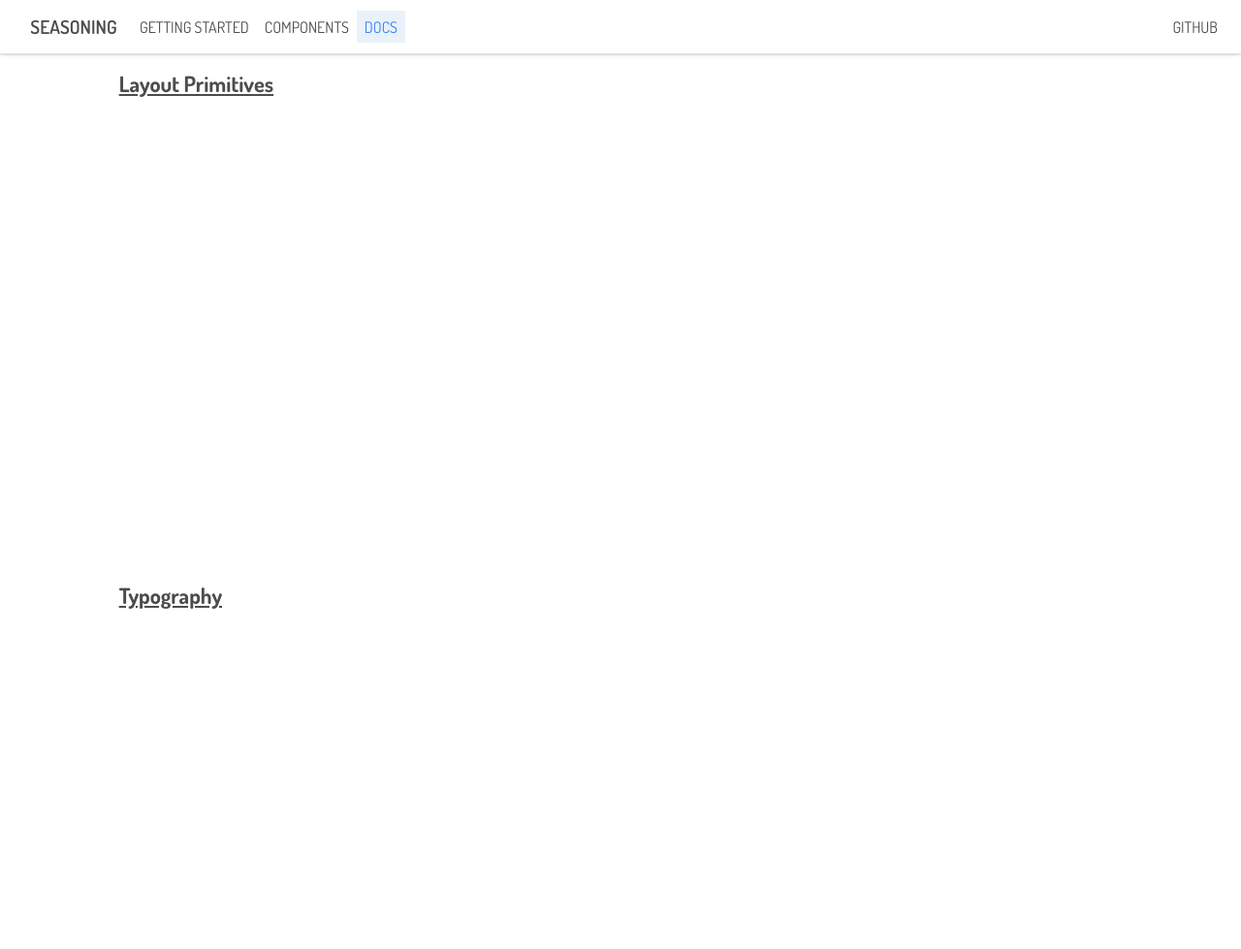
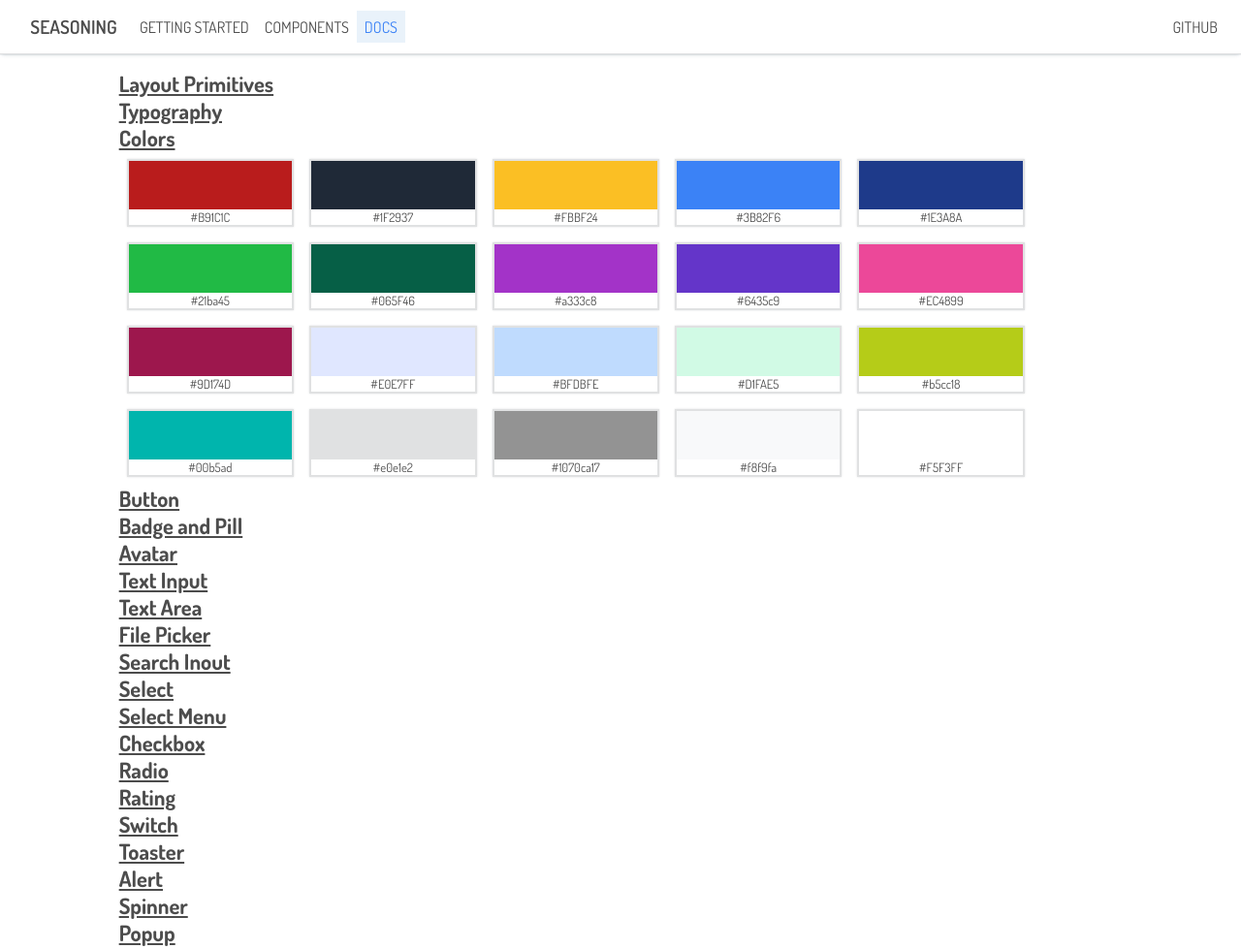
Before and after one commit to SarthakSam/seasoning-ui, a plain HTML site: page docs.html in a window 1280 px wide. Shown: the top 979 px of the page at 97% size. Drawn offline with Linux system fonts and the light colour scheme.

Commit message:
Feat: added and completed colors section in docs

```diff
--- a/components.css
+++ b/components.css
@@ -208,6 +208,10 @@
 }
 
 .card__img > img{
+    width: 100%;
+}
+
+.card__placeholder {
     width: 100%;
 }
 
--- /dev/null
+++ b/components/colors.css
@@ -0,0 +1,151 @@
+:root {
+    --color-red: #B91C1C;
+    --color-black: #1F2937;
+    --color-yellow: #FBBF24;
+    --color-blue: #3B82F6;
+    --color-dark-blue: #1E3A8A;
+    --color-green: #21ba45;
+    --color-dark-green:#065F46;
+    --color-purple: #a333c8;
+    --color-violet: #6435c9;
+    --color-pink: #EC4899;
+    --color-dark-pink: #9D174D;
+    --color-light-indigo: #E0E7FF;
+    --color-light-blue: #BFDBFE;
+    --color-light-green: #D1FAE5;
+    --color-olive: #b5cc18;
+    --color-teal: #00b5ad;
+    --color-grey: #e0e1e2;
+    --color-white: #F5F3FF;
+    --color-dark-grey: rgba(120, 120, 120, 0.8);
+    --color-light-grey: #f8f9fa;
+
+    --font-color: rgba(0, 0, 0, 0.7);
+    --primary-color: var(--color-blue);
+}
+
+.bg-red {
+     background: var(--color-red);
+}
+.text-red {
+    color: var(--color-red);
+}
+
+.bg-black {
+    background: var(--color-black);
+}
+.text-black {
+   color: var(--color-black);
+}
+
+.bg-yellow {
+    background: var(--color-yellow);
+}
+.text-yellow {
+   color: var(--color-yellow);
+}
+
+.bg-blue {
+    background: var(--color-blue);
+}
+.text-blue {
+   color: var(--color-blue);
+}
+
+.bg-dark-blue {
+    background: var(--color-dark-blue);
+}
+.text-dark-blue {
+   color: var(--color-dark-blue);
+}
+
+.bg-green {
+    background: var(--color-green);
+}
+.text-green {
+   color: var(--color-green);
+}
+
+.bg-dark-green {
+    background: var(--color-dark-green);
+}
+.text-dark-green {
+   color: var(--color-dark-green);
+}
+
+.bg-purple {
+    background: var(--color-purple);
+}
+.text-purple {
+   color: var(--color-purple);
+}
+
+.bg-violet {
+    background: var(--color-violet);
+}
+.text-violet {
+   color: var(--color-violet);
+}
+
+.bg-pink {
+    background: var(--color-pink);
+}
+.text-pink {
+   color: var(--color-pink);
+}
+
+.bg-dark-pink {
+    background: var(--color-dark-pink);
+}
+.text-dark-pink {
+   color: var(--color-dark-pink);
+}
+
+.bg-light-indigo {
+    background: var(--color-light-indigo);
+}
+.text-light-indigo {
+   color: var(--color-light-indigo);
+}
+
+.bg-light-green {
+    background: var(--color-light-green);
+}
+.text-light-green {
+   color: var(--color-light-green);
+}
+
+.bg-light-blue {
+    background: var(--color-light-blue);
+}
+.text-light-blue {
+   color: var(--color-light-blue);
+}
+
+.bg-olive {
+    background: var(--color-olive);
+}
+.text-olive {
+   color: var(--color-olive);
+}
+
+.bg-teal {
+    background: var(--color-teal);
+}
+.text-teal {
+   color: var(--color-teal);
+}
+
+.bg-grey {
+    background: var(--color-grey);
+}
+.text-grey {
+   color: var(--color-grey);
+}
+
+.bg-white {
+    background: var(--color-white);
+}
+.text-white {
+   color: var(--color-white);
+}
--- a/components/index.css
+++ b/components/index.css
@@ -1,5 +1,6 @@
 @import url('https://fonts.googleapis.com/css2?family=Dosis:wght@200;300;400;500;600;700;800&display=swap');
 
+@import url('./colors.css');
 @import url('./layout-primitives.css');
 
 * {
--- a/docs.css
+++ b/docs.css
@@ -41,6 +41,21 @@
     padding: 1em;
 }
 
-.docs__section div {
+/* .color {
+    flex: 0 0 100px;
+    height: 40px;
+    margin: 10px;
+    border-radius: 5px;
+} */
+
+/* .docs__section div {
     height: 500px;
+} */
+
+.card--colors .card__placeholder {
+    height: 50px;
 }
+
+.card--colors {
+    text-align: center;
+}
--- a/docs.html
+++ b/docs.html
@@ -7,7 +7,7 @@
     <title>Easy UI</title>
     <link rel="stylesheet" href="https://cdnjs.cloudflare.com/ajax/libs/font-awesome/5.15.2/css/all.min.css" integrity="sha512-HK5fgLBL+xu6dm/Ii3z4xhlSUyZgTT9tuc/hSrtw6uzJOvgRr2a9jyxxT1ely+B+xFAmJKVSTbpM/CuL7qxO8w==" crossorigin="anonymous" />
     <link rel="stylesheet" href="docs.css">
-    <link rel="stylesheet" href="index1.css">
+    <!-- <link rel="stylesheet" href="index1.css"> -->
     <link rel="stylesheet" href="components.css">
     <link rel="stylesheet" href="./components/index.css">
 </head>
@@ -58,8 +58,87 @@
 
             <section class="docs__section" id="colors">
                 <h3 class="h3"><a href="#colors">Colors</a></h3>
-                <div>
-
+                <div class="row">
+                    <div class="card col-2 col-sm-3 p-0 card--colors">
+                        <div class="card__placeholder bg-red"></div>
+                        <p class="card__description">#B91C1C</p>
+                    </div>
+                    <div class="card col-2 col-sm-3 p-0 card--colors">
+                        <div class="card__placeholder bg-black"></div>
+                        <p class="card__description">#1F2937</p>
+                    </div>
+                    <div class="card col-2 col-sm-3 p-0 card--colors">
+                        <div class="card__placeholder bg-yellow"></div>
+                        <p class="card__description">#FBBF24</p>
+                    </div>
+                    <div class="card col-2 col-sm-3 p-0 card--colors">
+                        <div class="card__placeholder bg-blue"></div>
+                        <p class="card__description">#3B82F6</p>
+                    </div>
+                     <div class="card col-2 col-sm-3 p-0 card--colors">
+                        <div class="card__placeholder bg-dark-blue"></div>
+                        <p class="card__description">#1E3A8A</p>
+                    </div>
+                    <div class="card col-2 col-sm-3 p-0 card--colors">
+                        <div class="card__placeholder bg-green"></div>
+                        <p class="card__description">#21ba45</p>
+                    </div>
+                    <div class="card col-2 col-sm-3 p-0 card--colors">
+                        <div class="card__placeholder bg-dark-green"></div>
+                        <p class="card__description">#065F46</p>
+                    </div>
+                    <div class="card col-2 col-sm-3 p-0 card--colors">
+                        <div class="card__placeholder bg-purple"></div>
+                        <p class="card__description">#a333c8</p>
+                    </div>
+                    <div class="card col-2 col-sm-3 p-0 card--colors">
+                        <div class="card__placeholder bg-violet"></div>
+                        <p class="card__description">#6435c9</p>
+                    </div>
+                    <div class="card col-2 col-sm-3 p-0 card--colors">
+                        <div class="card__placeholder bg-pink"></div>
+                        <p class="card__description">#EC4899</p>
+                    </div>
+                    <div class="card col-2 col-sm-3 p-0 card--colors">
+                        <div class="card__placeholder bg-dark-pink"></div>
+                        <p class="card__description">#9D174D</p>
+                    </div>
+                    <div class="card col-2 col-sm-3 p-0 card--colors">
+                        <div class="card__placeholder bg-light-indigo"></div>
+                        <p class="card__description">#E0E7FF</p>
+                    </div>
+                    <div class="card col-2 col-sm-3 p-0 card--colors">
+                        <div class="card__placeholder bg-light-blue"></div>
+                        <p class="card__description">#BFDBFE</p>
+                    </div>
+                    <div class="card col-2 col-sm-3 p-0 card--colors">
+                        <div class="card__placeholder bg-light-green"></div>
+                        <p class="card__description">#D1FAE5</p>
+                    </div>
+                    <div class="card col-2 col-sm-3 p-0 card--colors">
+                        <div class="card__placeholder bg-olive"></div>
+                        <p class="card__description">#b5cc18</p>
+                    </div>
+                    <div class="card col-2 col-sm-3 p-0 card--colors">
+                        <div class="card__placeholder bg-teal"></div>
+                        <p class="card__description">#00b5ad</p>
+                    </div>
+                    <div class="card col-2 col-sm-3 p-0 card--colors">
+                        <div class="card__placeholder bg-grey"></div>
+                        <p class="card__description">#e0e1e2</p>
+                    </div>
+                    <div class="card col-2 col-sm-3 p-0 card--colors">
+                        <div class="card__placeholder" style="background: var(--color-dark-grey);"></div>
+                        <p class="card__description">#1070ca17</p>
+                    </div>
+                    <div class="card col-2 col-sm-3 p-0 card--colors">
+                        <div class="card__placeholder" style="background: var(--color-light-grey);"></div>
+                        <p class="card__description">#f8f9fa</p>
+                    </div>
+                    <div class="card col-2 col-sm-3 p-0 card--colors">
+                        <div class="card__placeholder" style="background: var(--color-light-white);"></div>
+                        <p class="card__description">#F5F3FF</p>
+                    </div>
                 </div>
             </section>
 
```
Also changed, not shown: components.html (+18 -0 lines), index.html (+1 -1 lines).
